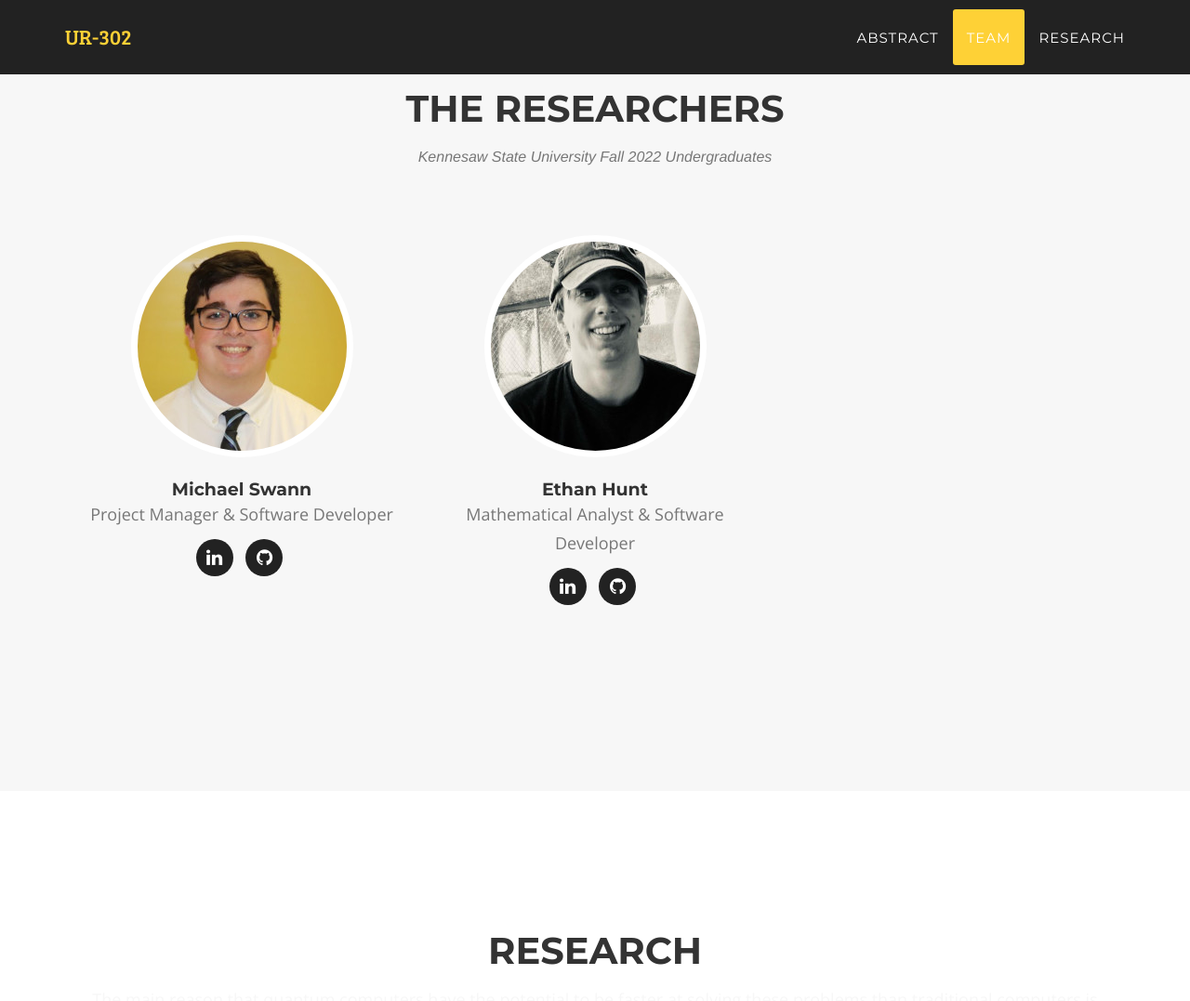
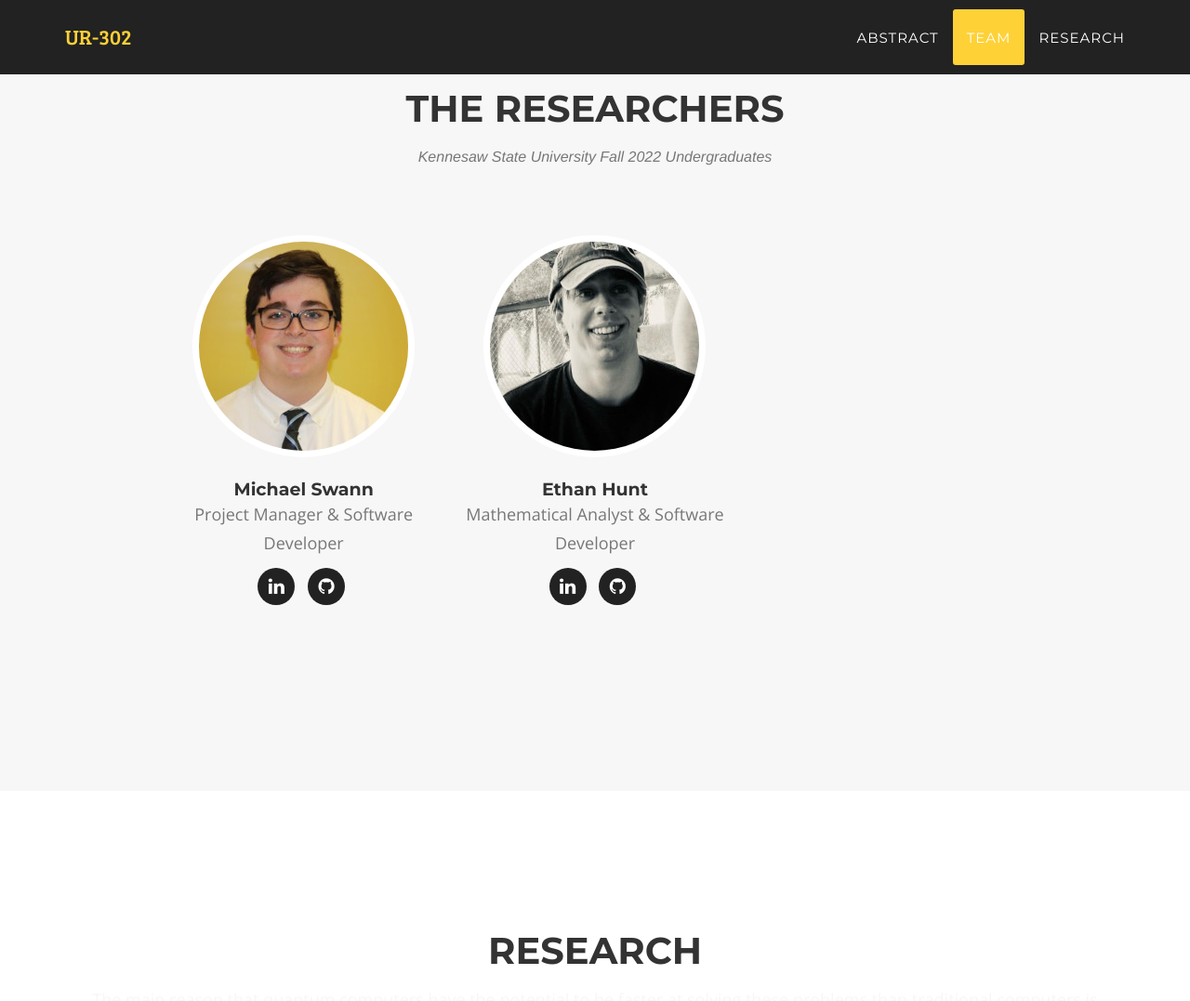
Before and after one commit to Javamorris/Javamorris.github.io, a Jekyll site: the page built from index.html, in a window 1280 px wide and 1400 px high, scrolled down 1538 px. Shown: the top 1077 px of the window at 93% size. Built offline with Jekyll 4.4.1, drawn with Linux system fonts in a browser that asks for light colours; some web fonts are replaced.

Commit message:
update css

```diff
--- a/_includes/css/agency.css
+++ b/_includes/css/agency.css
@@ -5,7 +5,7 @@
  */
 
 .centerdiv {
-    padding: 0 auto;
+    padding: 0 100px;
     display: flex;
     margin: 0 auto
 }
```
